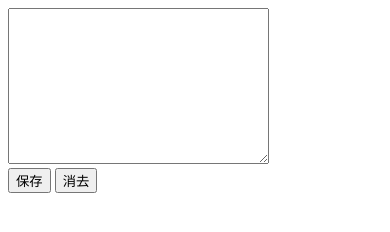
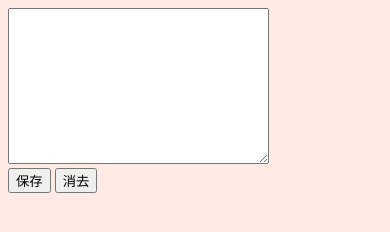
Before and after one commit to ikuradondon/iikuradondon.github.io, a plain HTML site: page index.html in a window 390 px wide. Drawn offline with Linux system fonts and the light colour scheme.

Commit message:
Update index.html

```diff
--- a/index.html
+++ b/index.html
@@ -5,6 +5,17 @@
 <meta name="viewport" content="width=device-width, initial-scale=1.0">
 <title>メモ</title>
 <script src="jquery-3.3.1.min.js"></script>
+    <style>
+        body{
+            background-color: #f5e8ff;
+        }
+
+        @media screen and (max-width:480px){
+            body{
+                background-color: #ffebe4;
+            }
+        }
+    </style>
 </head>
 
 <body>
```
